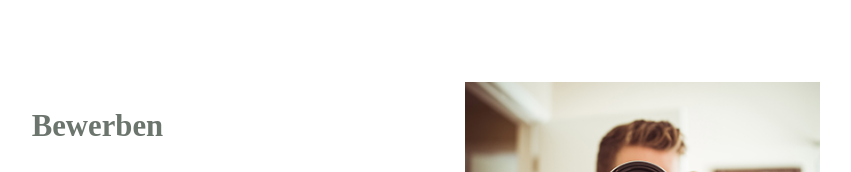
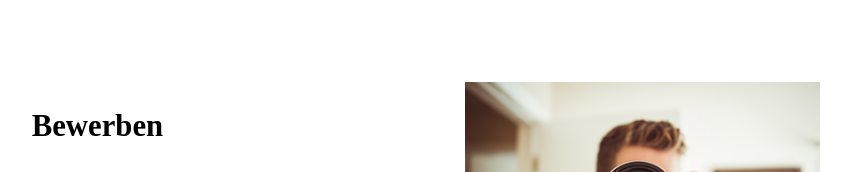
Before and after one commit to Dimilo7/Website, a PHP site: page /apply.html in a window 1280 px wide. Shown: the part 289-461 px from the top of the page, without its empty margins (214-1065 px from the left). Run offline with PHP 8.4, Linux system fonts and the light colour scheme.

Commit message:
commit #74

```diff
--- a/Websiteprojekt/css/stylesheet_apply.css
+++ b/Websiteprojekt/css/stylesheet_apply.css
@@ -52,6 +52,9 @@ footer {
   display: block;
 }
 
+h1 {
+  color: var(--h1-color);
+}
 h3 {
   font-size: 20px;
   color: var(--h3-color);
```
